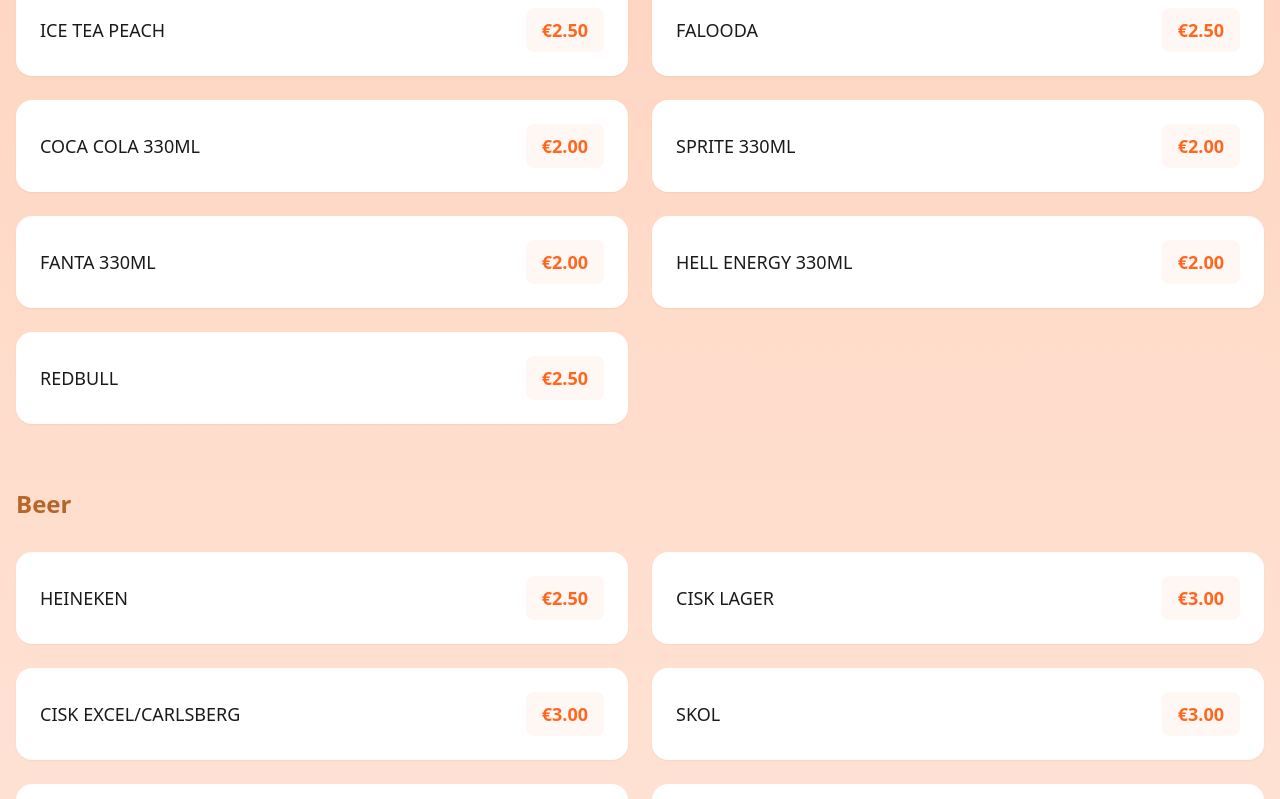
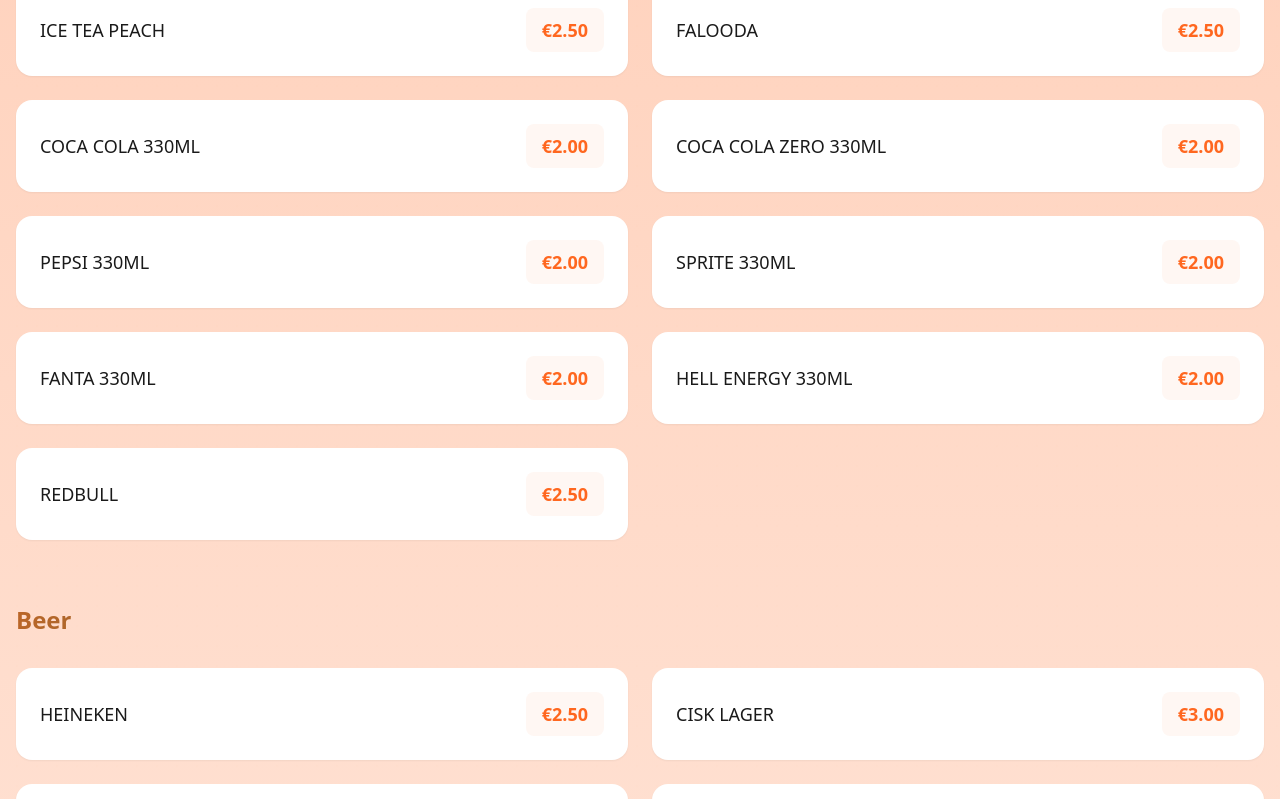
Before and after one commit to Dr-Webb-Malta/Punjabi-Tadka-Malta, a React (Vite) app: page /menu in a window 1280 px wide. Shown: the part 6764-7563 px from the top of the page. Built offline with nearby package versions, Linux system fonts and the light colour scheme; a web font is replaced by a local one.

Commit message:
PRICE CHANGE

```diff
--- a/src/data/menuData.js
+++ b/src/data/menuData.js
@@ -105,6 +105,8 @@
     { name: "ICE TEA PEACH", price: "€2.50" },
     { name: "FALOODA", price: "€2.50" },
     { name: "COCA COLA 330ML", price: "€2.00" },
+    { name: "COCA COLA ZERO 330ML", price: "€2.00" },
+    { name: "PEPSI 330ML", price: "€2.00" },
     { name: "SPRITE 330ML", price: "€2.00" },
     { name: "FANTA 330ML", price: "€2.00" },
     { name: "HELL ENERGY 330ML", price: "€2.00" },
@@ -116,7 +118,9 @@
     { name: "CISK EXCEL/CARLSBERG", price: "€3.00" },
     { name: "SKOL", price: "€3.00" },
     { name: "KINGFISHER", price: "€3.00" },
+    { name: "8.6", price: "€3.00" },
     { name: "CORONA", price: "€3.50" }
+
   ],
   spirits: [
     { name: "RED LABEL", price: "€3.00" },
```
